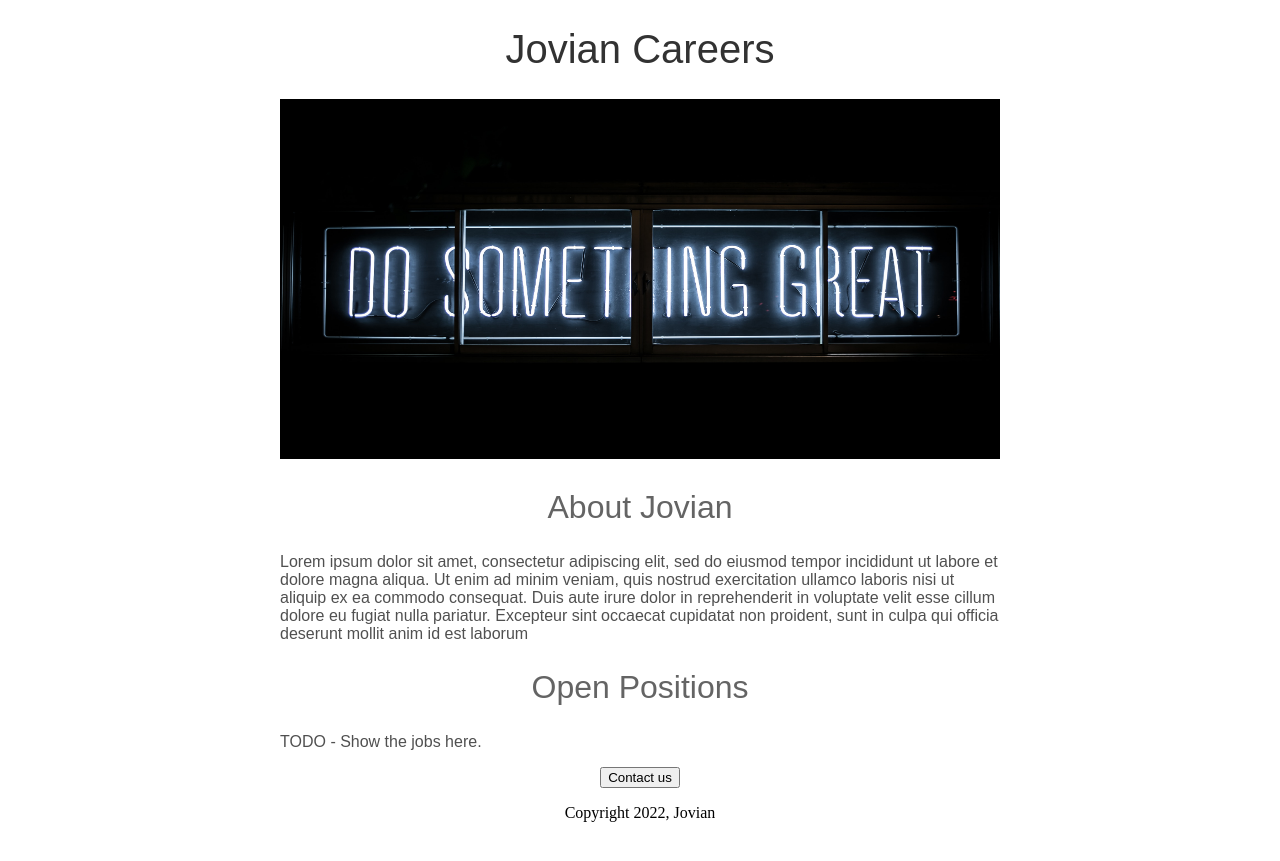
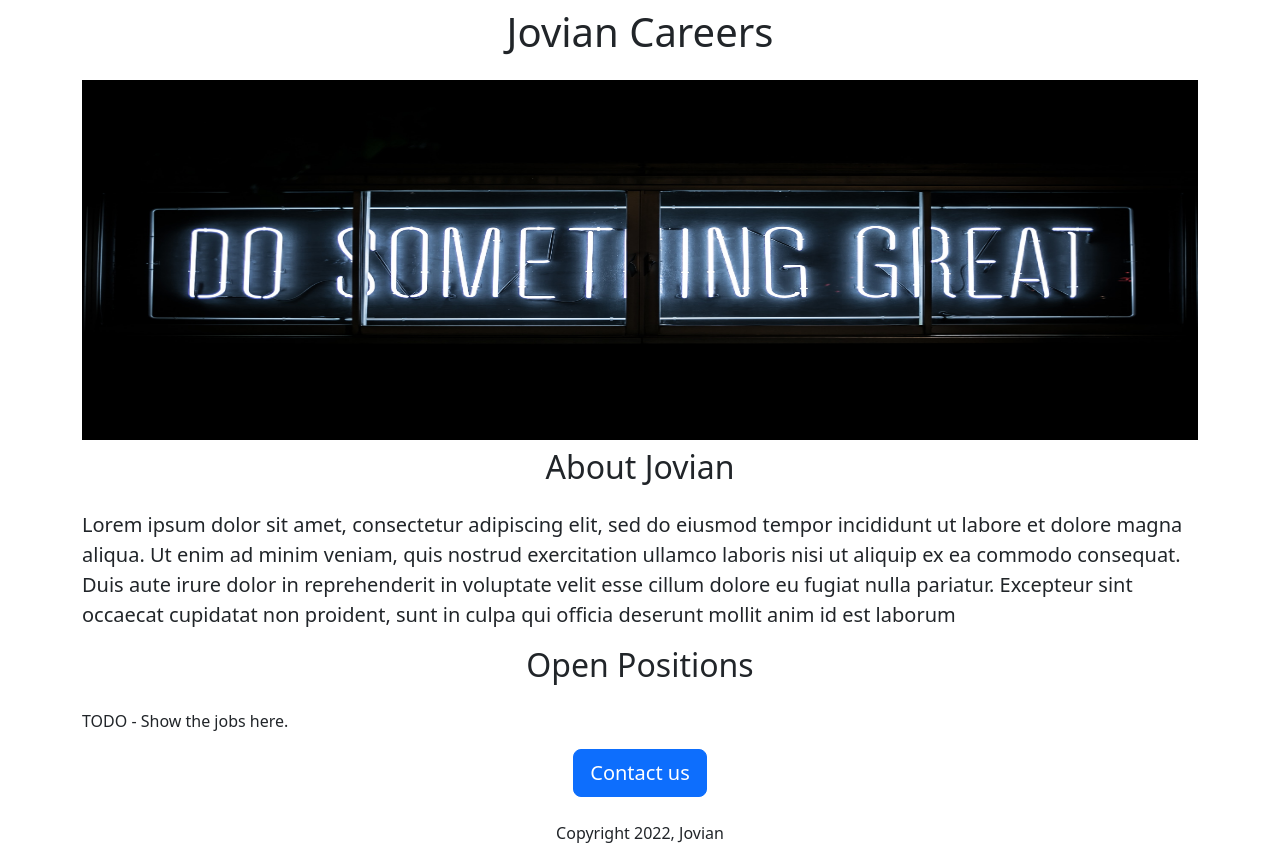
Before and after one commit to apcaoile/jovian-careers-website, a Flask app: page / in a window 1280 px wide. Before the commit the page ends 822 px from the top, so only its background shows below. Run offline with Flask 2, Linux system fonts and the light colour scheme.

Commit message:
Added Bootstrap.

```diff
--- a/templates/home.html
+++ b/templates/home.html
@@ -1,54 +1,33 @@
 <!DOCTYPE html>
 <Html>
   <head>
+    <meta charset="utf-8">
+    <meta name="viewport" content="width=device-width, initial-scale=1">
     <title>Jovian Careers</title>
+     <link href="https://cdn.jsdelivr.net/npm/bootstrap@5.3.0-alpha3/dist/css/bootstrap.min.css" rel="stylesheet" integrity="sha384-KK94CHFLLe+nY2dmCWGMq91rCGa5gtU4mk92HdvYe+M/SXH301p5ILy+dN9+nJOZ" crossorigin="anonymous">
     <style>
-      h1 {
-        font-size: 40px;
-        font-family: Arial;
-        font-weight: normal;
-        color: rgb(50, 50, 50);
-        text-align: center;
-      }
-      h2 {
-       font-family: Arial;
-       font-size: 32px;
-       font-weight: normal;
-       color: rgb(100, 100, 100);
-       text-align: center;
-      }
-      .bodytext {
-       font-family: Arial;
-       color: rgb(80, 80, 80);
-
-      }
       #banner {
         width: 100%;
         height: 360px;
-        covert-fit: cover;
-
-      }
-      #container {
-        max-width: 720px;
-        margin: 0 auto 0 auto;
+        object-fit="cover"
       }
     </style>
   </head>
   <body>
-    <div id="container">
-      <h1>Jovian Careers</h1>
-      <img id="banner" src="/static/banner.jpg">
-      <h2>About Jovian</h2>
-       <p class="bodytext">
+    <div class="container">
+      <h1 class="text-center mt-2 mb-4">Jovian Careers</h1>
+      <img class="img-fluid" id="banner" src="/static/banner.jpg">
+      <h2 class="text-center mt-2 mb-4">About Jovian</h2>
+       <p class="lead">
   Lorem ipsum dolor sit amet, consectetur adipiscing elit, sed do eiusmod tempor incididunt ut labore et dolore magna aliqua. Ut enim ad minim veniam, quis nostrud exercitation ullamco laboris nisi ut aliquip ex ea commodo consequat. Duis aute irure dolor in reprehenderit in voluptate velit esse cillum dolore eu fugiat nulla pariatur. Excepteur sint occaecat cupidatat non proident, sunt in culpa qui officia deserunt mollit anim id est laborum
        </p>
-      <h2>Open Positions</h2>
-      <p class="bodytext">
+      <h2 class="text-center mt-2 mb-4">Open Positions</h2>
+      <p>
         TODO - Show the jobs here.
       </p>
-      <div style="text-align: center;">
-        <button>Contact us</button>
-        <p>Copyright 2022, Jovian</p>
+      <div class="text-center">
+        <button class="btn btn-primary btn-lg">Contact us</button>
+        <p class="mt-4">Copyright 2022, Jovian</p>
       </div>
     </div>
   </body>
```
